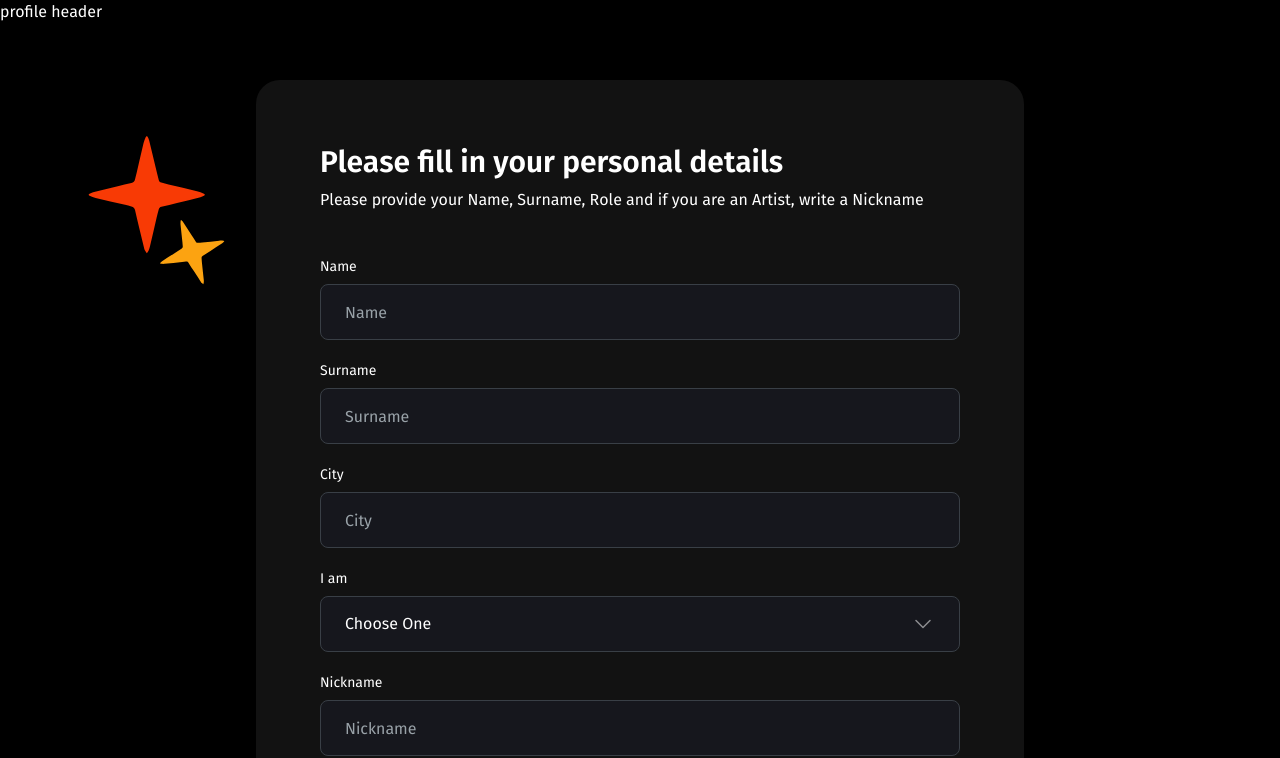
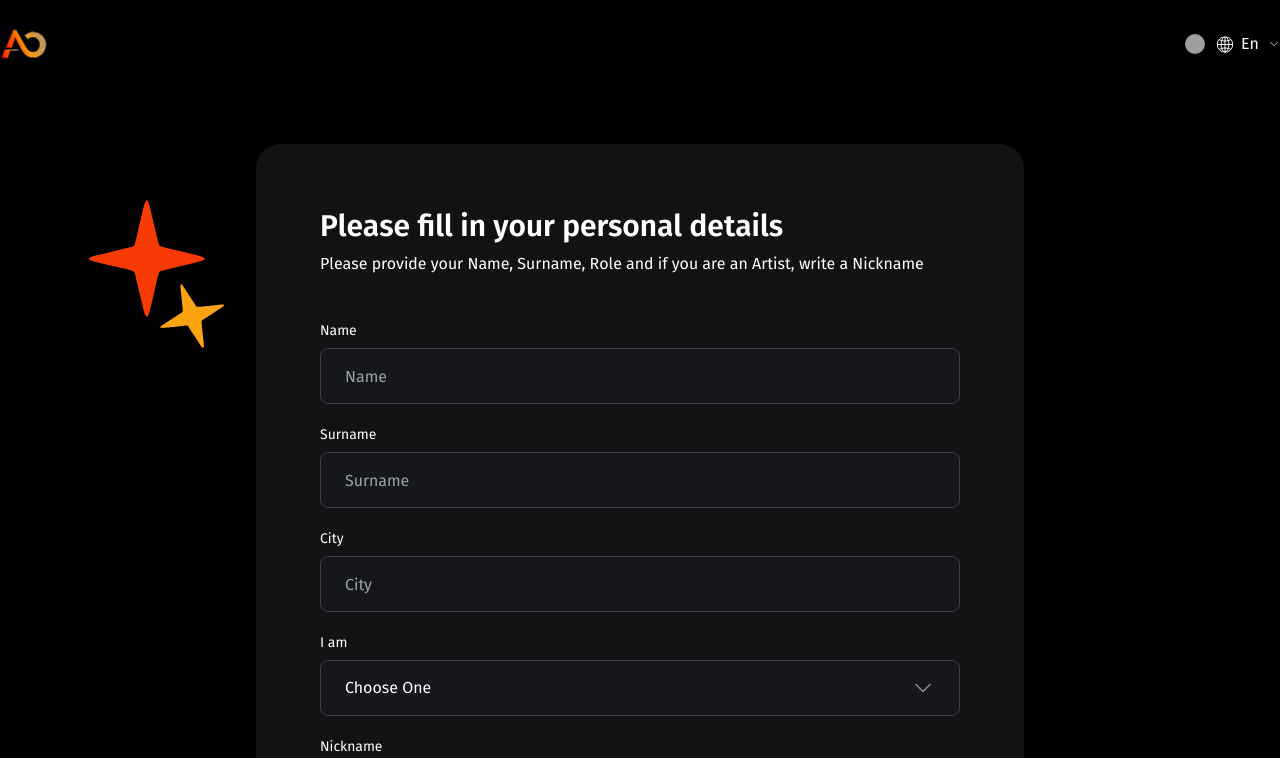
Before and after one commit to chubinaaa/artoa-FE, a Next.js app: page /verify in a window 1280 px wide. Shown: the top 758 px of the page. Built offline with nearby package versions, Linux system fonts and the light colour scheme; grey boxes are pictures that could not be loaded.

Commit message:
create profile-header and extend tailwind to include header height h-22(88px)

```diff
--- a/src/components/header/profile-header.tsx
+++ b/src/components/header/profile-header.tsx
@@ -1,4 +1,21 @@
+import { Icons } from "../icons";
+import Image from "next/image";
+import { LanguageSwitcher } from "./language-switcher";
+
 export function ProfileHeader() {
-  // TODO: replace me with an actual header
-  return <header>profile header</header>;
+  return (
+    <header className="container mx-auto flex h-22 items-center justify-between">
+      <Icons.logo />
+      <div className="flex items-center gap-3">
+        <Image
+          src="/placeholder.svg"
+          alt="placeholder"
+          width={40}
+          height={40}
+          className="size-5 rounded-full"
+        />
+        <LanguageSwitcher />
+      </div>
+    </header>
+  );
 }
--- a/tailwind.config.ts
+++ b/tailwind.config.ts
@@ -41,6 +41,9 @@ const config: Config = {
         md: "calc(var(--radius) - 2px)",
         sm: "calc(var(--radius) - 4px)",
       },
+      height: {
+        22: "5.5rem",
+      },
     },
   },
   plugins: [tailwindCssAnimate],
```
